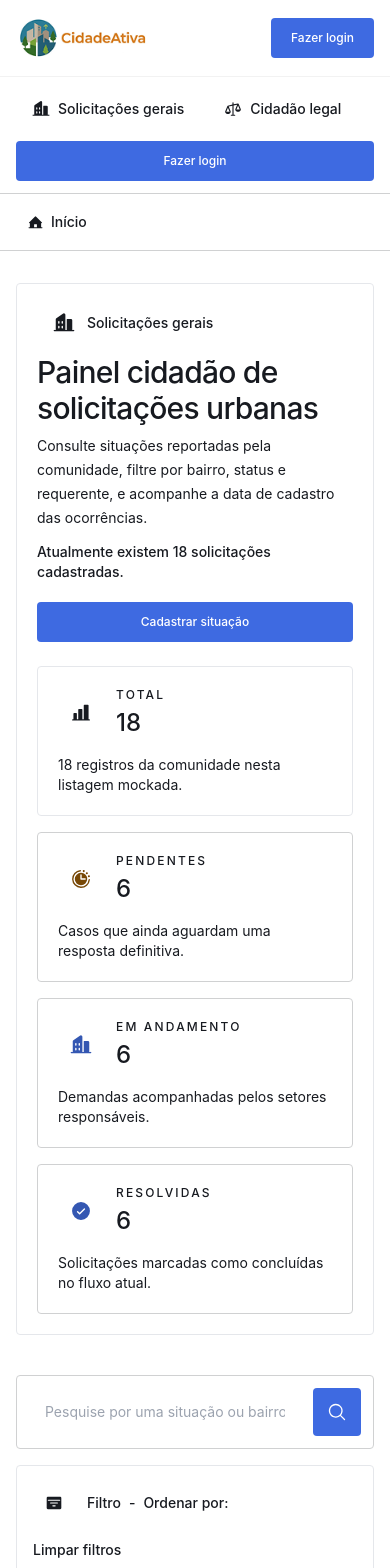
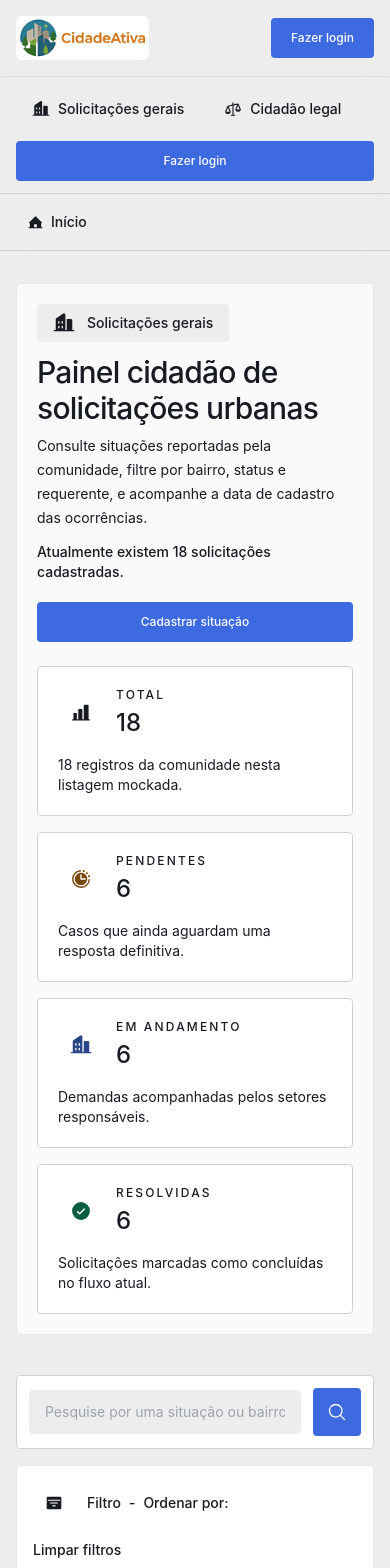
Before and after one commit to PabloPSCode/cidade-ativa-citizen-platform, a Next.js app: page / in a window 390 px wide. Shown: the top 1568 px of the page. Built offline with nearby package versions, Linux system fonts and the light colour scheme; no server answers.

Commit message:
feat: improve styles

```diff
--- a/src/app/cidadao-legal/[citizenId]/page.tsx
+++ b/src/app/cidadao-legal/[citizenId]/page.tsx
@@ -96,7 +96,7 @@ export default function CitizenLegalActionsPage() {
             previousButtonClassName="min-w-[9rem] rounded-2xl border border-foreground/15 px-6 py-3 text-sm font-semibold text-foreground transition hover:border-foreground/30 hover:bg-foreground/5"
             nextButtonClassName="min-w-[9rem] rounded-2xl border border-foreground/15 px-6 py-3 text-sm font-semibold text-foreground transition hover:border-foreground/30 hover:bg-foreground/5"
             pageNumberClassName="rounded-sm text-sm font-medium"
-            activePageNumberClassName="border border-foreground/15 bg-foreground text-background"
+            activePageNumberClassName="border border-foreground/15 bg-foreground !text-background"
             inactivePageNumberClassName="border border-transparent text-foreground/70 hover:border-foreground/10 hover:bg-foreground/5"
             showItemsPerPageSelect={false}
             showFirstLastButtons={false}
--- a/src/app/constants/solicitations.ts
+++ b/src/app/constants/solicitations.ts
@@ -1,6 +1,10 @@
 import { mockAuthenticatedUser } from "./auth";
 
-export type SolicitationStatus = "not_resolved" | "in_progress" | "resolved";
+export type SolicitationStatus =
+  | "not_resolved"
+  | "in_progress"
+  | "resolved"
+  | "unconsidered";
 
 export interface SolicitationSummary {
   id: string;
@@ -34,19 +38,25 @@ export const solicitationStatusMap: Record<
     label: "Não resolvido",
     dotClassName: "bg-alert-500",
     badgeClassName:
-      "border border-alert-500/30 bg-alert-500/10 text-alert-700 dark:bg-alert-400/15 dark:text-alert-100",
+      "border border-alert-500/35 bg-alert-500/10 text-alert-700 dark:bg-alert-400/15 dark:text-alert-100",
   },
   in_progress: {
     label: "Em andamento",
-    dotClassName: "bg-primary-500",
+    dotClassName: "bg-info-500",
     badgeClassName:
-      "border border-primary-500/30 bg-primary-500/10 text-primary-700 dark:bg-primary-400/15 dark:text-primary-100",
+      "border border-info-500/35 bg-info-500/10 text-info-700 dark:bg-info-400/15 dark:text-info-100",
   },
   resolved: {
     label: "Resolvido",
-    dotClassName: "bg-foreground/55",
+    dotClassName: "bg-success-500",
     badgeClassName:
-      "border border-foreground/15 bg-foreground/10 text-foreground dark:bg-white/10 dark:text-white",
+      "border border-success-500/35 bg-success-500/10 text-success-700 dark:bg-success-400/15 dark:text-success-100",
+  },
+  unconsidered: {
+    label: "Não considerado",
+    dotClassName: "bg-destructive-500",
+    badgeClassName:
+      "border border-destructive-500/35 bg-destructive-500/10 text-destructive-700 dark:bg-destructive-400/15 dark:text-destructive-100",
   },
 };
 
@@ -216,6 +226,8 @@ const resolutionCommentByStatus: Record<SolicitationStatus, string> = {
     "A equipe técnica realizou a vistoria inicial e o atendimento segue programado para a próxima janela operacional.",
   not_resolved:
     "A demanda foi registrada e aguarda o primeiro atendimento da equipe responsável para definição da tratativa.",
+  unconsidered:
+    "Após análise técnica, a demanda foi considerada não passível de atendimento devido a questões de competência ou viabilidade.",
 };
 
 export const mockedSolicitations: SolicitationRecord[] = Array.from(
--- a/src/app/globals.css
+++ b/src/app/globals.css
@@ -97,7 +97,7 @@
   --color-destructive-900: #4a0b16;
   --color-destructive-950: #2b060d;
 
-  --color-background: #ffffff;
+  --color-background: #ededed;
   --color-foreground: #171a20;
   --color-bg-card: #ffffff;
   --color-border-card: #d0d1d2;
@@ -112,7 +112,7 @@
 }
 
 :root.dark {
-  --color-background: #0b0d10;
+  --color-background: #ededed;
   --color-foreground: #f4f4f4;
   --color-bg-card: #171a20;
   --color-border-card: #393c41;
--- a/src/app/minhas-solicitacoes/page.tsx
+++ b/src/app/minhas-solicitacoes/page.tsx
@@ -457,7 +457,7 @@ export default function MySolicitationsPage() {
           onResetFilters={handleResetFilters}
         />
 
-        <section className="flex flex-col gap-5">
+        <section id="solicitacoes-listagem" className="flex flex-col gap-5">
           <div className="flex flex-col gap-2 sm:flex-row sm:items-center sm:justify-between">
             <div>
               <h2 className="text-xl font-black tracking-tight sm:text-2xl">
@@ -485,7 +485,7 @@ export default function MySolicitationsPage() {
               previousButtonClassName="min-w-[9rem] rounded-2xl border border-foreground/15 px-6 py-3 text-sm font-semibold text-foreground transition hover:border-foreground/30 hover:bg-foreground/5"
               nextButtonClassName="min-w-[9rem] rounded-2xl border border-foreground/15 px-6 py-3 text-sm font-semibold text-foreground transition hover:border-foreground/30 hover:bg-foreground/5"
               pageNumberClassName="rounded-sm text-sm font-medium"
-              activePageNumberClassName="border border-foreground/15 bg-foreground text-background"
+              activePageNumberClassName="border border-foreground/15 bg-foreground !text-background"
               inactivePageNumberClassName="border border-transparent text-foreground/70 hover:border-foreground/10 hover:bg-foreground/5"
               showItemsPerPageSelect={false}
               showFirstLastButtons={false}
--- a/src/app/page.tsx
+++ b/src/app/page.tsx
@@ -6,6 +6,7 @@ import {
   CheckCircleIcon,
   ClockCountdownIcon,
 } from "@phosphor-icons/react";
+import clsx from "clsx";
 import { useEffect, useState } from "react";
 import { usePathname, useRouter } from "next/navigation";
 import {
@@ -109,6 +110,55 @@ export default function Home() {
     setDateOrder("recent");
   };
 
+  const handleIndicatorFilterClick = (status: SolicitationStatus | "all") => {
+    setSelectedStatus(status);
+
+    window.requestAnimationFrame(() => {
+      document
+        .getElementById("solicitacoes-listagem")
+        ?.scrollIntoView({ behavior: "smooth", block: "start" });
+    });
+  };
+
+  const solicitationIndicatorCards = [
+    {
+      label: "Total",
+      count: solicitationStats.total,
+      description: `${formatCountLabel(
+        solicitationStats.total,
+        "registro",
+        "registros"
+      )} da comunidade nesta listagem mockada.`,
+      status: "all" as const,
+      icon: ChartBarIcon,
+      iconClassName: "text-foreground/75",
+    },
+    {
+      label: "Pendentes",
+      count: solicitationStats.pending,
+      description: "Casos que ainda aguardam uma resposta definitiva.",
+      status: "not_resolved" as const,
+      icon: ClockCountdownIcon,
+      iconClassName: "text-alert-700 dark:text-alert-100",
+    },
+    {
+      label: "Em andamento",
+      count: solicitationStats.inProgress,
+      description: "Demandas acompanhadas pelos setores responsáveis.",
+      status: "in_progress" as const,
+      icon: BuildingsIcon,
+      iconClassName: "text-info-700 dark:text-info-100",
+    },
+    {
+      label: "Resolvidas",
+      count: solicitationStats.resolved,
+      description: "Solicitações marcadas como concluídas no fluxo atual.",
+      status: "resolved" as const,
+      icon: CheckCircleIcon,
+      iconClassName: "text-success-700 dark:text-success-100",
+    },
+  ];
+
   return (
     <main className="min-h-screen bg-background text-foreground">
       <Section
@@ -157,84 +207,43 @@ export default function Home() {
           </div>
 
           <div className="grid gap-4 xl:grid-cols-4">
-            <article className="rounded-[1.75rem] border border-border-card/70 bg-bg-card p-5 shadow-sm">
+            {solicitationIndicatorCards.map((card) => {
+              const Icon = card.icon;
+              const isActive = selectedStatus === card.status;
+
+              return (
+                <button
+                  key={card.status}
+                  type="button"
+                  aria-pressed={isActive}
+                  onClick={() => handleIndicatorFilterClick(card.status)}
+                  className={clsx(
+                    "flex h-full flex-col items-stretch rounded-sm border border-border-card bg-bg-card p-5 text-left shadow-sm transition hover:border-foreground/25 hover:bg-foreground/[0.03] focus:outline-none focus-visible:ring-2 focus-visible:ring-primary-500/40",
+                    isActive && "border-primary-500/45 bg-primary-500/5"
+                  )}
+                >
                   <div className="flex items-center gap-3">
-                <div className="rounded-2xl bg-foreground/5 p-3 dark:bg-white/5">
-                  <ChartBarIcon size={22} weight="fill" />
+                    <div
+                      className={clsx(
+                        "rounded-sm bg-foreground/5 p-3 dark:bg-white/5",
+                        card.iconClassName
+                      )}
+                    >
+                      <Icon size={22} weight="fill" />
                     </div>
                     <div className="space-y-1">
                       <p className="text-xs font-semibold uppercase tracking-[0.18em] text-foreground/45">
-                    Total
+                        {card.label}
                       </p>
-                  <p className="text-2xl font-black">{solicitationStats.total}</p>
+                      <p className="text-2xl font-black">{card.count}</p>
                     </div>
                   </div>
                   <p className="mt-4 text-sm text-foreground/65">
-                {formatCountLabel(
-                  solicitationStats.total,
-                  "registro",
-                  "registros"
-                )}{" "}
-                da comunidade nesta listagem mockada.
+                    {card.description}
                   </p>
-            </article>
-
-            <article className="rounded-sm border border-border-card bg-bg-card p-5 shadow-sm">
-              <div className="flex items-center gap-3">
-                <div className="rounded-sm bg-foreground/5 p-3 text-alert-700 dark:bg-white/5 dark:text-alert-100">
-                  <ClockCountdownIcon size={22} weight="fill" />
-                </div>
-                <div className="space-y-1">
-                  <p className="text-xs font-semibold uppercase tracking-[0.18em] text-foreground/45">
-                    Pendentes
-                  </p>
-                  <p className="text-2xl font-black">
-                    {solicitationStats.pending}
-                  </p>
-                </div>
-              </div>
-              <p className="mt-4 text-sm text-foreground/65">
-                Casos que ainda aguardam uma resposta definitiva.
-              </p>
-            </article>
-
-            <article className="rounded-sm border border-border-card bg-bg-card p-5 shadow-sm">
-              <div className="flex items-center gap-3">
-                <div className="rounded-sm bg-foreground/5 p-3 text-primary-600 dark:bg-white/5 dark:text-primary-300">
-                  <BuildingsIcon size={22} weight="fill" />
-                </div>
-                <div className="space-y-1">
-                  <p className="text-xs font-semibold uppercase tracking-[0.18em] text-foreground/45">
-                    Em andamento
-                  </p>
-                  <p className="text-2xl font-black">
-                    {solicitationStats.inProgress}
-                  </p>
-                </div>
-              </div>
-              <p className="mt-4 text-sm text-foreground/65">
-                Demandas acompanhadas pelos setores responsáveis.
-              </p>
-            </article>
-
-            <article className="rounded-sm border border-border-card bg-bg-card p-5 shadow-sm">
-              <div className="flex items-center gap-3">
-                <div className="rounded-sm bg-foreground/5 p-3 text-primary-600 dark:bg-white/5 dark:text-primary-300">
-                  <CheckCircleIcon size={22} weight="fill" />
-                </div>
-                <div className="space-y-1">
-                  <p className="text-xs font-semibold uppercase tracking-[0.18em] text-foreground/45">
-                    Resolvidas
-                  </p>
-                  <p className="text-2xl font-black">
-                    {solicitationStats.resolved}
-                  </p>
-                </div>
-              </div>
-              <p className="mt-4 text-sm text-foreground/65">
-                Solicitações marcadas como concluídas no fluxo atual.
-              </p>
-            </article>
+                </button>
+              );
+            })}
           </div>
         </section>
 
@@ -257,7 +266,7 @@ export default function Home() {
           onResetFilters={handleResetFilters}
         />
 
-        <section className="flex flex-col gap-5">
+        <section id="solicitacoes-listagem" className="flex flex-col gap-5">
           <div className="flex flex-col gap-2 sm:flex-row sm:items-center sm:justify-between">
             <div>
               <h2 className="text-xl font-black tracking-tight sm:text-2xl">
@@ -285,7 +294,7 @@ export default function Home() {
               previousButtonClassName="min-w-[9rem] rounded-2xl border border-foreground/15 px-6 py-3 text-sm font-semibold text-foreground transition hover:border-foreground/30 hover:bg-foreground/5"
               nextButtonClassName="min-w-[9rem] rounded-2xl border border-foreground/15 px-6 py-3 text-sm font-semibold text-foreground transition hover:border-foreground/30 hover:bg-foreground/5"
               pageNumberClassName="rounded-sm text-sm font-medium"
-              activePageNumberClassName="border border-foreground/15 bg-foreground text-background"
+              activePageNumberClassName="border border-foreground/15 bg-foreground !text-background"
               inactivePageNumberClassName="border border-transparent text-foreground/70 hover:border-foreground/10 hover:bg-foreground/5"
               showItemsPerPageSelect={false}
               showFirstLastButtons={false}
--- a/src/libs/react-ultimate-components/src/components/navigation/PaginationList/index.tsx
+++ b/src/libs/react-ultimate-components/src/components/navigation/PaginationList/index.tsx
@@ -188,7 +188,7 @@ export default function ListPagination({
                     className={clsx(
                       "inline-flex h-8 w-8 items-center justify-center text-xs font-medium sm:h-9 sm:w-9 sm:text-sm",
                       active
-                        ? "text-primary-600"
+                        ? "bg-primary-600 text-white dark:bg-primary-300 dark:text-primary-950"
                         : "bg-background text-foreground",
                       pageNumberClassName,
                       active
```
Also changed, not shown: src/app/components/FilterSearchCard.tsx (+16 -1 lines), src/app/components/RankingCard.tsx (+6 -10 lines), src/app/components/SolicitationCard.tsx (+61 -56 lines), src/app/components/footer.tsx (+11 -1 lines). Lines whose indentation alone changed are shown as unchanged.
